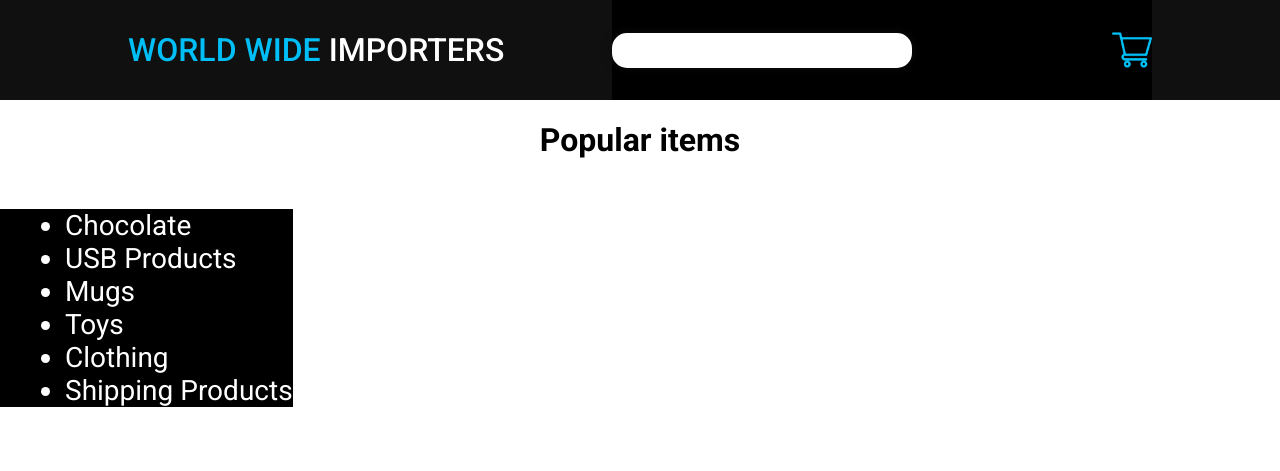
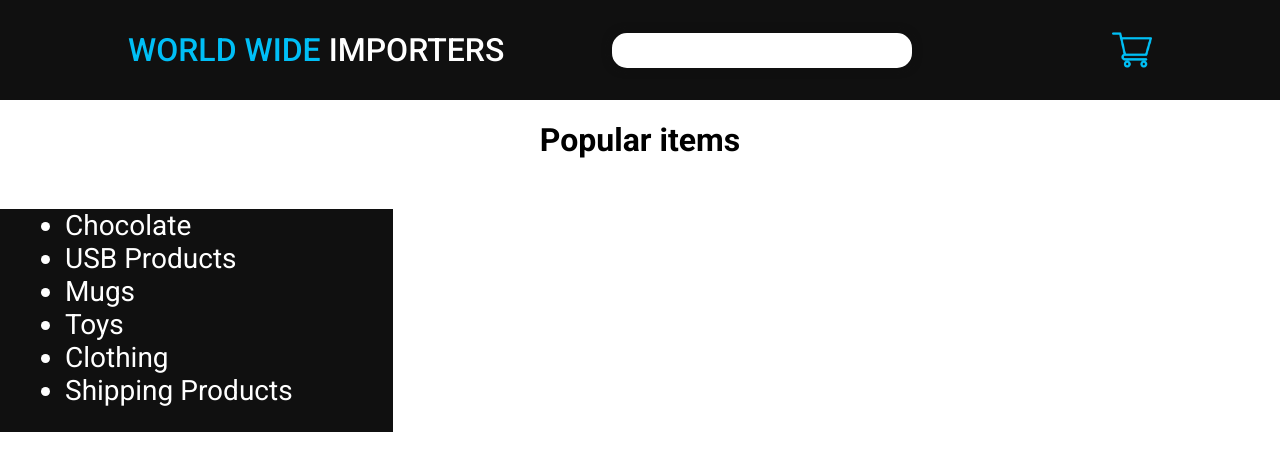
Before and after one commit to JanPetertje/webshop, a PHP site: page / in a window 1280 px wide. Shown: the top 471 px of the page. Run offline with PHP 8.4, Linux system fonts and the light colour scheme.

Commit message:
allahu ackbar

```diff
--- a/inc/css/index.css
+++ b/inc/css/index.css
@@ -9,7 +9,9 @@ ul {
     font-size: 28px;
     font-family: Roboto;
     padding-left: 65px;
-    background-color: #000000;
+    padding-right: 100px;
+    padding-bottom: 25px;
+    background-color: #101010;
     color: white ;
 }
 
@@ -24,7 +26,7 @@ a.productgroepLink:visited {
 
 a.productgroepLink:hover {
     color:#00bff6;
-    font-size: 29px;
+    font-weight: bold;
 }
 
 a.productgroepLink:active {
--- a/views/index.php
+++ b/views/index.php
@@ -32,5 +32,9 @@
         </ul>
     </div>
 
+    <div id="fotos">
+
+    </div>
+
     </body>
 </html>
```
